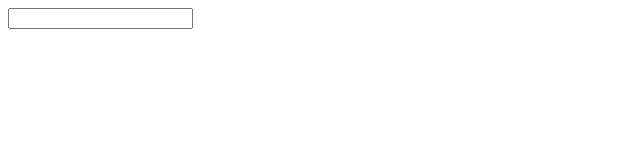
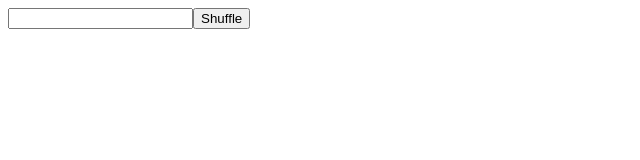
Before and after one commit to KyleMcIndoe/VisualSorting, a React (Vite) app in the folder Visual-Sorting/: page / in a window 1280 px wide. Shown: the top 160 px of the page, without its empty margins (0-640 px from the left). Built offline with nearby package versions, Linux system fonts and the light colour scheme.

Commit message:
Shuffle array

```diff
--- a/Visual-Sorting/src/Algos.js
+++ b/Visual-Sorting/src/Algos.js
@@ -1,3 +1,20 @@
+function getRandomInt(max) {
+    return Math.floor(Math.random() * max);
+}
+
+export default function randomize(arr) { // shuffle the array
+    let x = arr
+    let result = [];
+
+    while(x.length != 0) {
+        let i = getRandomInt(x.length);
+        result.push(x[i]);
+        x.splice(i, 1)
+    }
+
+    return result;
+}
+
 function bubbleSort(arr) {
 
 }
--- a/Visual-Sorting/src/App.jsx
+++ b/Visual-Sorting/src/App.jsx
@@ -1,5 +1,6 @@
 import { useEffect, useState } from 'react'
 import './App.css'
+import randomize from './Algos'
 
 function Bar(props) {
 
@@ -42,6 +43,12 @@ function App() {
         setVals(arr)
       }}></input>
 
+      <button onClick={() => {
+        let x = vals;
+        x = randomize(x);
+        setVals(x);
+      }}>Shuffle</button>
+
       {vals}
 
       <div className='barDiv'>
```
